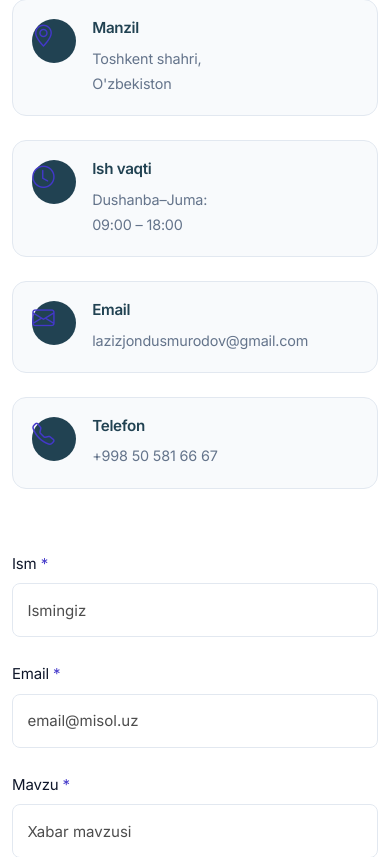
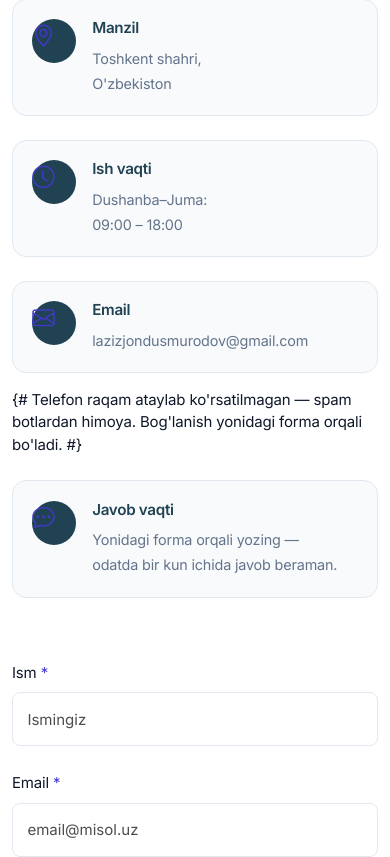
Before and after one commit to lazizjondusmurodov-create/blog, a Django app: page /contact/ in a window 390 px wide. Shown: the part 427-1284 px from the top of the page. Run offline with Django 5.2, Linux system fonts and the light colour scheme; data that the repository does not hold is empty; some libraries are stand-ins or nearby versions.

Commit message:
Telefon raqam aloqa sahifasidan olib tashlandi
Raqam ochiq sahifada tursa spam botlar uni yig'ib oladi. O'rniga "Javob
vaqti" bloki qo'yildi — bog'lanish yonidagi forma orqali bo'ladi, xabar
admin panelga tushadi.

CSS selektori .address/.open-hours/.email/.phone ro'yxati o'rniga
.contact-info > div ga o'zgartirildi — yangi blok qo'shilganda uslub
o'zi qo'llanadi.

Email qoldi: u kerak bo'lganda to'g'ridan-to'g'ri yozish uchun.

Co-Authored-By: Claude Opus 5 (1M context) <noreply@anthropic.com>

```diff
--- a/blog/static/blog/css/custom-theme.css
+++ b/blog/static/blog/css/custom-theme.css
@@ -544,10 +544,8 @@ a:focus-visible,
 .search-result-wrap .heading .query { color: var(--brand); }
 
 /* Aloqa sahifasi ma'lumot bloklari */
-.contact-info .address,
-.contact-info .open-hours,
-.contact-info .email,
-.contact-info .phone {
+/* Har bir ma'lumot bloki — yangi blok qo'shilsa ham uslub qo'llanadi */
+.contact-info > div {
   background: var(--surface-alt);
   border: 1px solid var(--border);
   border-radius: var(--radius);
--- a/blog/templates/blog/contact.html
+++ b/blog/templates/blog/contact.html
@@ -42,10 +42,12 @@
             <p><a href="mailto:lazizjondusmurodov@gmail.com">lazizjondusmurodov@gmail.com</a></p>
           </div>
 
-          <div class="phone mt-4">
-            <i class="bi bi-telephone"></i>
-            <h4 class="mb-2">Telefon</h4>
-            <p><a href="tel:+998505816667">+998 50 581 66 67</a></p>
+          {# Telefon raqam ataylab ko'rsatilmagan — spam botlardan himoya.
+             Bog'lanish yonidagi forma orqali bo'ladi. #}
+          <div class="response mt-4">
+            <i class="bi bi-chat-dots"></i>
+            <h4 class="mb-2">Javob vaqti</h4>
+            <p>Yonidagi forma orqali yozing &mdash;<br>odatda bir kun ichida javob beraman.</p>
           </div>
         </div>
       </div>
```
